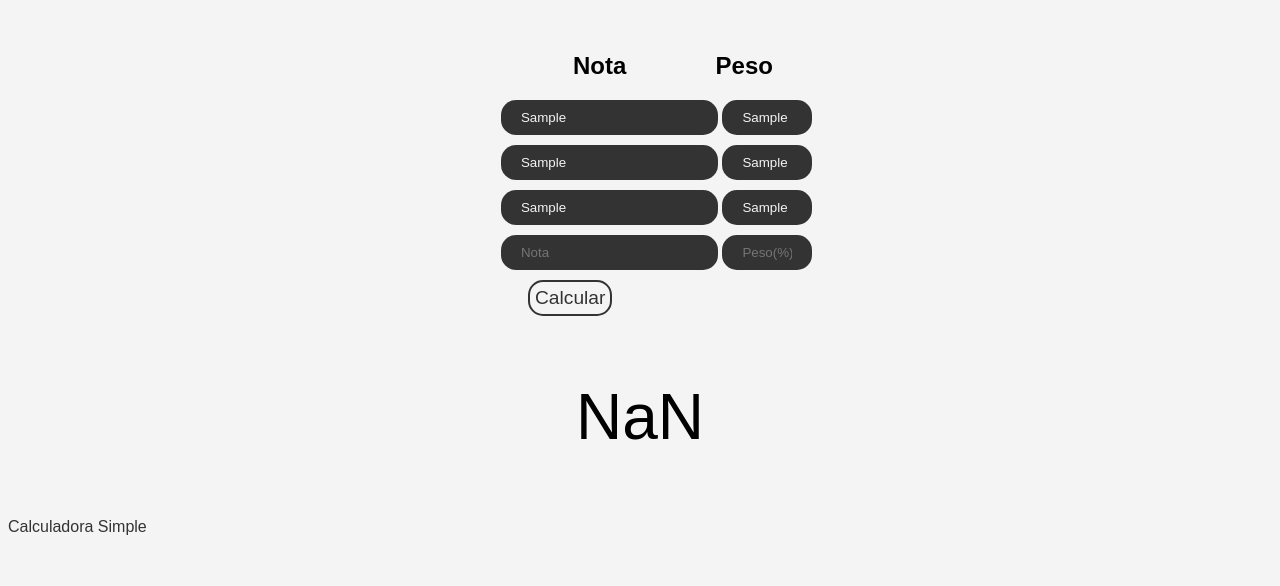
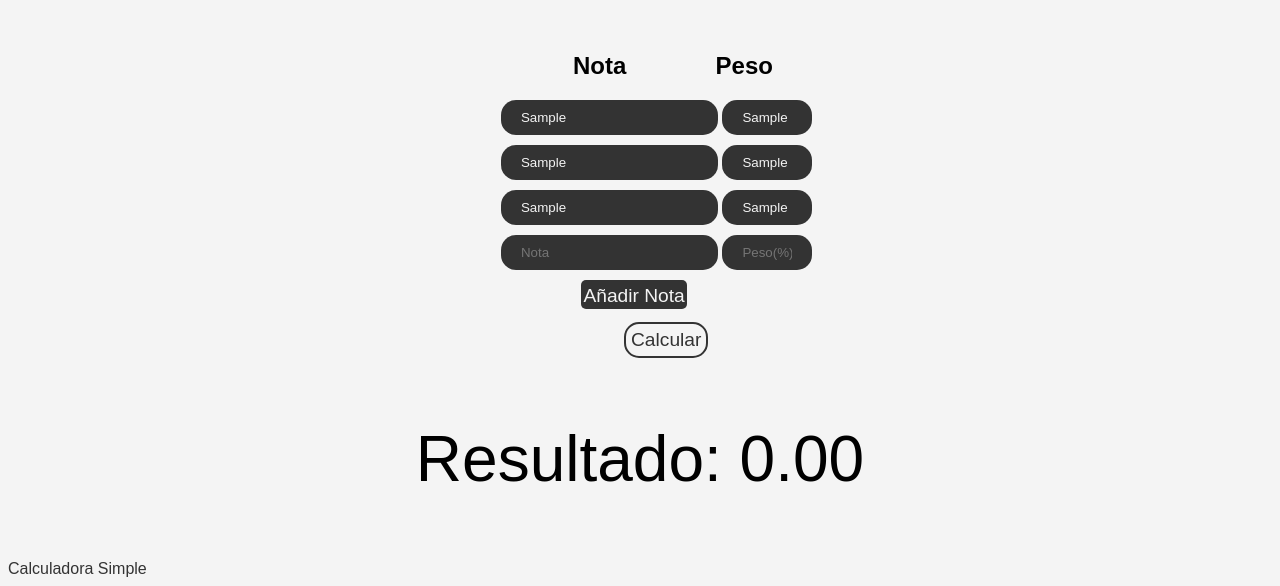
Before and after one commit to jelperro/calculadora3000, a plain HTML site: page porcentajes.html in a window 1280 px wide. Both pictures are taken after typing "Sample", "Sample", "Sample", "Sample", "Sample", "Sample" into the empty fields and a click on the button "Calcular". Shown: the part 338-924 px from the top of the page. Before the commit the page ends 882 px from the top, so only its background shows below. Drawn offline with Linux system fonts and the light colour scheme; a web font is replaced by a local one.

Commit message:
Añadir mas filas
en este commit he hecho que se puedan añadir más notas, ademas añadiendo un tope de 10

```diff
--- a/porcentajes.html
+++ b/porcentajes.html
@@ -1,4 +1,3 @@
-
 <!DOCTYPE html>
 <html lang="en">
 <head>
@@ -20,9 +19,7 @@
     <h1 class="titulo">Calculadora 3000</h1>
     <h2 class="subtitulo">Porcentajes para Notas</h2>
 
-
     <article class="grupo">
-
         <h2 class="inf" id="inf1">Nota</h2>
         <h2 class="inf" id="inf2">Peso</h2>
         <br>
@@ -39,14 +36,18 @@
         <input type="text" id="not4" placeholder="Nota" maxlength="3">
         <input type="text" id="per4" class="inppeq" placeholder="Peso(%)" maxlength="3">
         <br>
+        <div id="inputContainer"></div>
 
-<!-- <button class="bot">Añadir Otro</button> -->
+
+        <button onclick="addInput()" class="button2">Añadir Nota</button>
     </article>
+
     <button onclick="calcular()" class="bot">Calcular</button>
-
     <p id="res"></p>
     <a href="index.html" class="enlace">Calculadora Simple</a>
 
+    <script>
 
+    </script>
 </body>
 </html>
--- a/scriptporc.js
+++ b/scriptporc.js
@@ -1,27 +1,47 @@
-function calcular(){
-    let res = document.getElementById('res');
+let numcount = 5; // Inicia en 5 ya que tienes 4 inputs iniciales
 
-    let not1 = document.getElementById('not1').value;
-    let not2 = document.getElementById('not2').value;
-    let not3 = document.getElementById('not3').value;
-    let not4 = document.getElementById('not4').value;
-    console.log(not1, not2, not3, not4);
+        function addInput() {
+            const container = document.getElementById("inputContainer");
+                if (numcount>10){
+                    alert("No se pueden agregar más notas. Máximo 10 notas.");
+                    return;
+                }
+            // Crear el primer input (nota)
+            const input1 = document.createElement('input');
+            input1.type = "text";
+            input1.id = "not" + numcount;
+            input1.placeholder = "Nota";
+            input1.maxLength = "3";
 
-    let per1 = document.getElementById('per1').value;
-    let per2 = document.getElementById('per2').value;
-    let per3 = document.getElementById('per3').value;
-    let per4 = document.getElementById('per4').value;
-    console.log(per1, per2, per3, per4);
+            // Crear el segundo input (peso en porcentaje)
+            const input2 = document.createElement('input');
+            input2.type = "text";
+            input2.id = "per" + numcount;
+            input2.placeholder = "Peso(%)";
+            input2.maxLength = "3";
+            input2.className = "inppeq";
 
+            // Agregar los inputs al contenedor
+            container.appendChild(input1);
+            container.appendChild(input2);
+            container.appendChild(document.createElement("br")); // Salto de línea para organización
 
-    let sum1 = parseFloat(not1) * parseFloat(per1);
-    let sum2 = parseFloat(not2) * parseFloat(per2);
-    let sum3 = parseFloat(not3) * parseFloat(per3);
-    let sum4 = parseFloat(not4) * parseFloat(per4);
-    console.log(sum1, sum2, sum3, sum4);
+            numcount++;
+        }
 
-    let sumtot = (sum1 + sum2 + sum3 + sum4)/1000;
+        function calcular() {
+            let res = document.getElementById('res');
+            let sumTotal = 0;
+            let pesoTotal = 0;
 
-    res.innerHTML = sumtot;
+            for (let i = 1; i < numcount; i++) {
+                let nota = parseFloat(document.getElementById('not' + i).value) || 0;
+                let peso = parseFloat(document.getElementById('per' + i).value) || 0;
 
-}
+                sumTotal += nota * peso;
+                pesoTotal += peso;
+            }
+
+            let promedioPonderado = pesoTotal > 0 ? (sumTotal / pesoTotal) : 0;
+            res.innerHTML = `Resultado: ${promedioPonderado.toFixed(2)}`;
+        }
--- a/style.css
+++ b/style.css
@@ -25,6 +25,19 @@ button {
     border-radius: 5px;
     padding-top: 60px;
     color: #333333;
+}
+
+.button2{
+    background-color: #333333;
+    color: #f4f4f4;
+    border-radius: 5px;
+    padding-top: 5px;
+    padding-left: 2.5px;
+    padding-right: 2.5px;
+    padding-bottom: 2.5px;
+    font-size: 1.2rem;
+    margin-left: 5rem;
+    margin-bottom: 0.8rem;
 }
 
 #result{
@@ -60,7 +73,7 @@ input {
     border: 2px, solid, #333333;
     border-radius: 15px;
     text-decoration: wavy ;
-    margin-left: 32.5rem;
+    margin-left: 38.5rem;
 }
 
 .inf{
```
Lines whose indentation alone changed are shown as unchanged.
